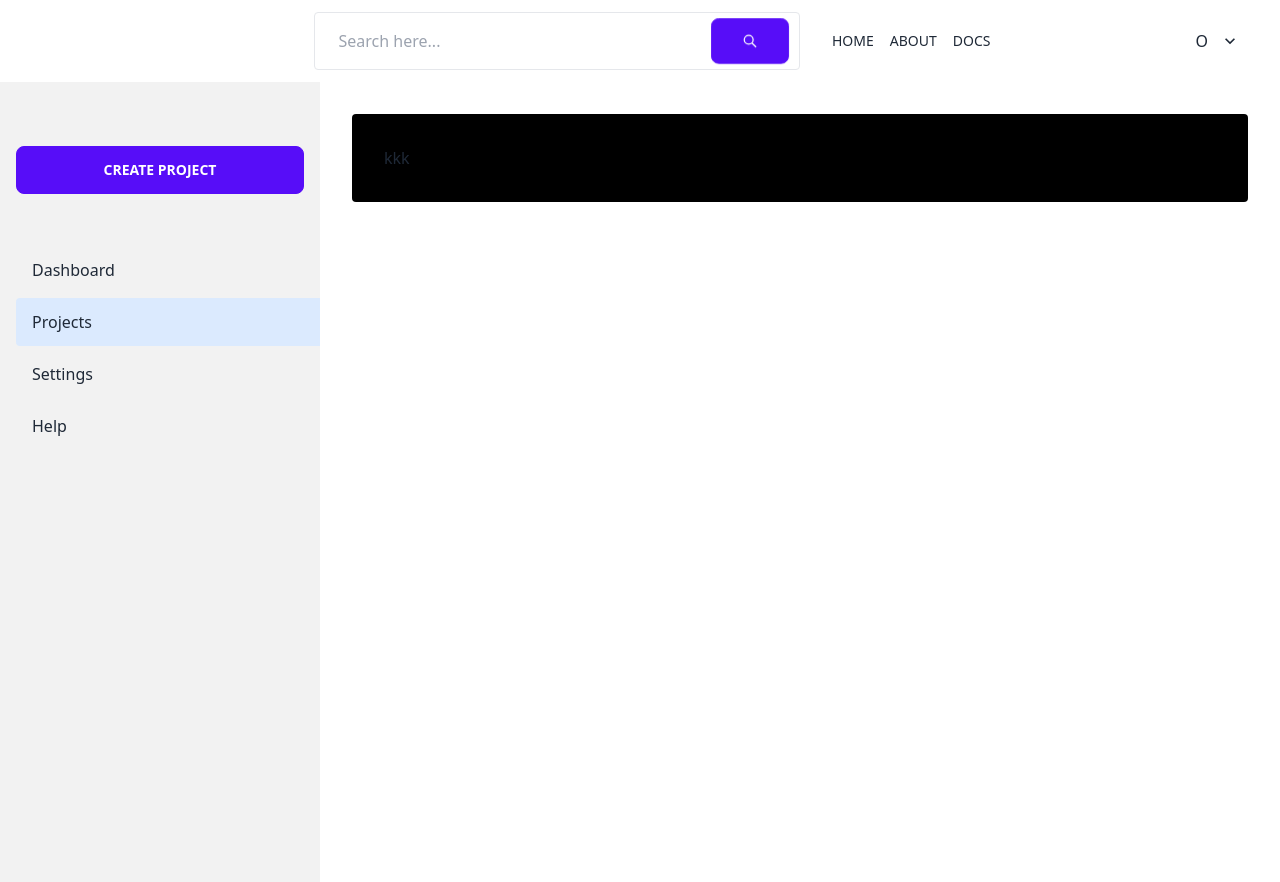
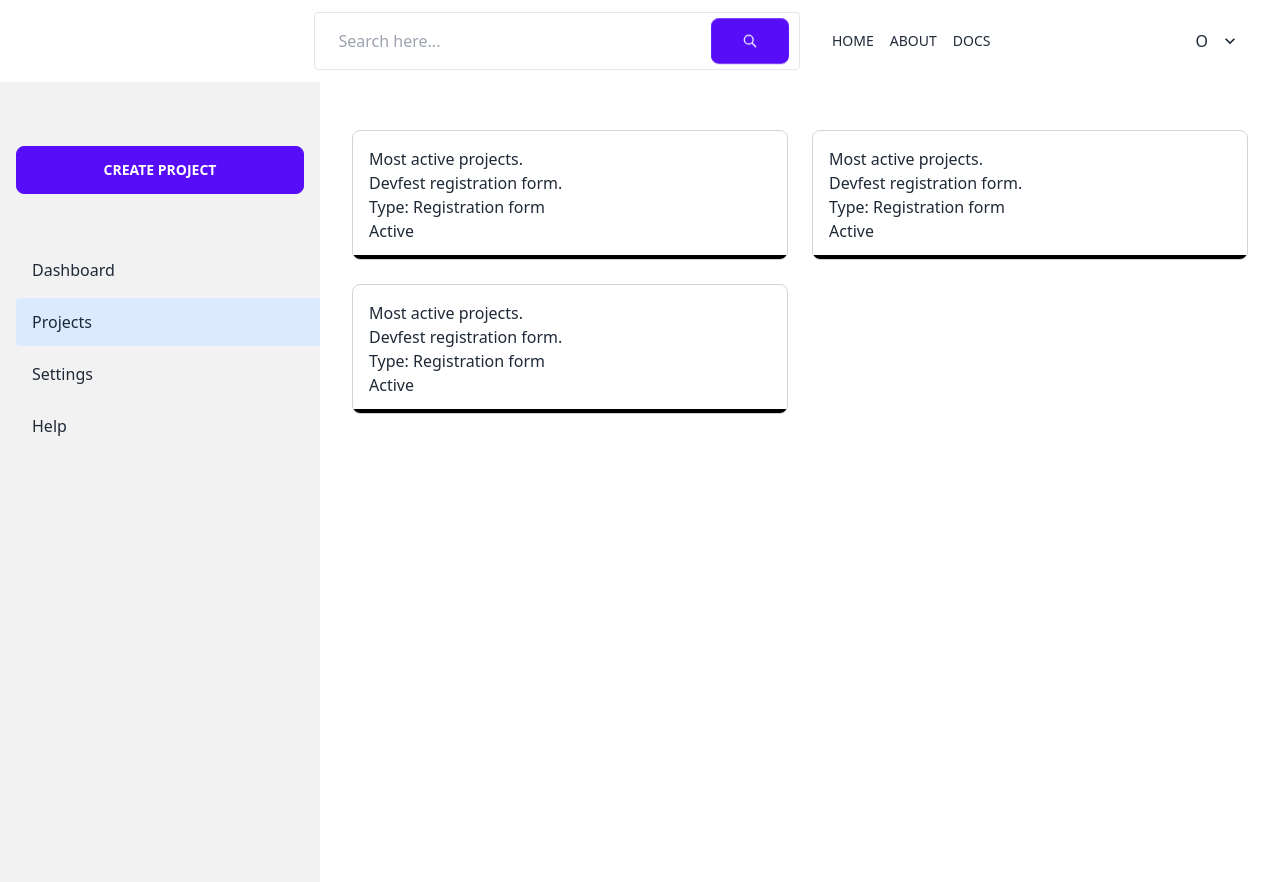
Before and after one commit to princecodes247/veldora-app, a React (Vite) app: page /projects in a window 1280 px wide. Built offline with nearby package versions, Linux system fonts and the light colour scheme.

Commit message:
feat: create and implement projectGrid component

```diff
--- a/src/components/ProjectCard/index.jsx
+++ b/src/components/ProjectCard/index.jsx
@@ -1,7 +1,23 @@
 import { useState } from "react";
 
 function ProjectCard() {
-  return <div className="p-4 rounded">Card</div>;
+  return (
+    <div className="p-4 rounded-lg overflow-hidden border border-gray-300 relative">
+      <div className="">
+        <div className="flex gap-4">
+          <div className="">
+            <h3>Most active projects.</h3>
+            <p>Devfest registration form.</p>
+          </div>
+        </div>
+        <p>Type: Registration form</p>
+      </div>
+      <div className="">
+        <div className="">Active</div>
+      </div>
+      <div className="absolute -bottom-1 left-0 w-full p-1 bg-black"></div>
+    </div>
+  );
 }
 
 export default ProjectCard;
--- /dev/null
+++ b/src/components/ProjectGrid.jsx
@@ -0,0 +1,15 @@
+import { useState } from "react";
+import ProjectCard from "./ProjectCard";
+
+function ProjectGrid({ isLoading, status, projects, error }) {
+  console.log(projects);
+  return (
+    <div className="my-4 grid grid-cols-[repeat(auto-fit,minmax(300px,_1fr))] gap-6">
+      {isLoading && <p>Loading projects...</p>}
+      {!isLoading && projects.map((item) => <ProjectCard key={item.id} />)}
+      {status === "error" && <p>{error}</p>}
+    </div>
+  );
+}
+
+export default ProjectGrid;
--- a/src/operations/index.js
+++ b/src/operations/index.js
@@ -17,16 +17,16 @@ export const getUserProjects = () => {
     return new Promise((resolve, reject) => {
       setTimeout(() => {
         const rnd = Math.random() * 10;
-        console.log(rnd);
-        resolve(projects);
-        // rnd <= 5 ? resolve(projects) : reject({});
+        console.log("from getUserProjects" + rnd);
+        // resolve(projects);
+        rnd <= 8 ? resolve(projects) : reject("An Error Occured");
       }, 2000);
     });
   };
 
   const { isLoading, status, value, error, execute } = useAsync(test, []);
   useEffect(() => {
-    // execute();
+    execute();
     console.log("nack");
   }, []);
 
--- a/src/pages/dashboard.jsx
+++ b/src/pages/dashboard.jsx
@@ -1,13 +1,14 @@
 import { useEffect, useState } from "react";
 import { Header, ProjectCard } from "../components";
 import DashboardLayout from "../components/layouts/DashboardLayout";
+import ProjectGrid from "../components/ProjectGrid";
 import { useAsync } from "../hooks";
 import { getUserProjects } from "../operations";
 
 function Dashboard() {
   // const [projects, setProjects] = useState([]);
 
-  const { isLoading, status, projects, error } = getUserProjects();
+  const userProjects = getUserProjects();
 
   return (
     <DashboardLayout>
@@ -18,9 +19,7 @@ function Dashboard() {
           </div>
           <div className="">
             <h2>Latest Submissions</h2>
-            <div className="grid">
-              {!isLoading && projects.map((item) => <div>s</div>)}
-            </div>
+            <ProjectGrid {...userProjects} />
           </div>
         </div>
       </section>
--- a/src/pages/projects/index.jsx
+++ b/src/pages/projects/index.jsx
@@ -1,11 +1,13 @@
 import DashboardLayout from "../../components/layouts/DashboardLayout";
-import Table from "../../components/Table";
+import ProjectGrid from "../../components/ProjectGrid";
+import { getUserProjects } from "../../operations";
+function Projects() {
+  const userProjects = getUserProjects();
 
-function Projects() {
   return (
     <DashboardLayout>
       <section>
-        <div className="p-8 rounded bg-black">kkk</div>
+        <ProjectGrid {...userProjects} />
       </section>
     </DashboardLayout>
   );
```
